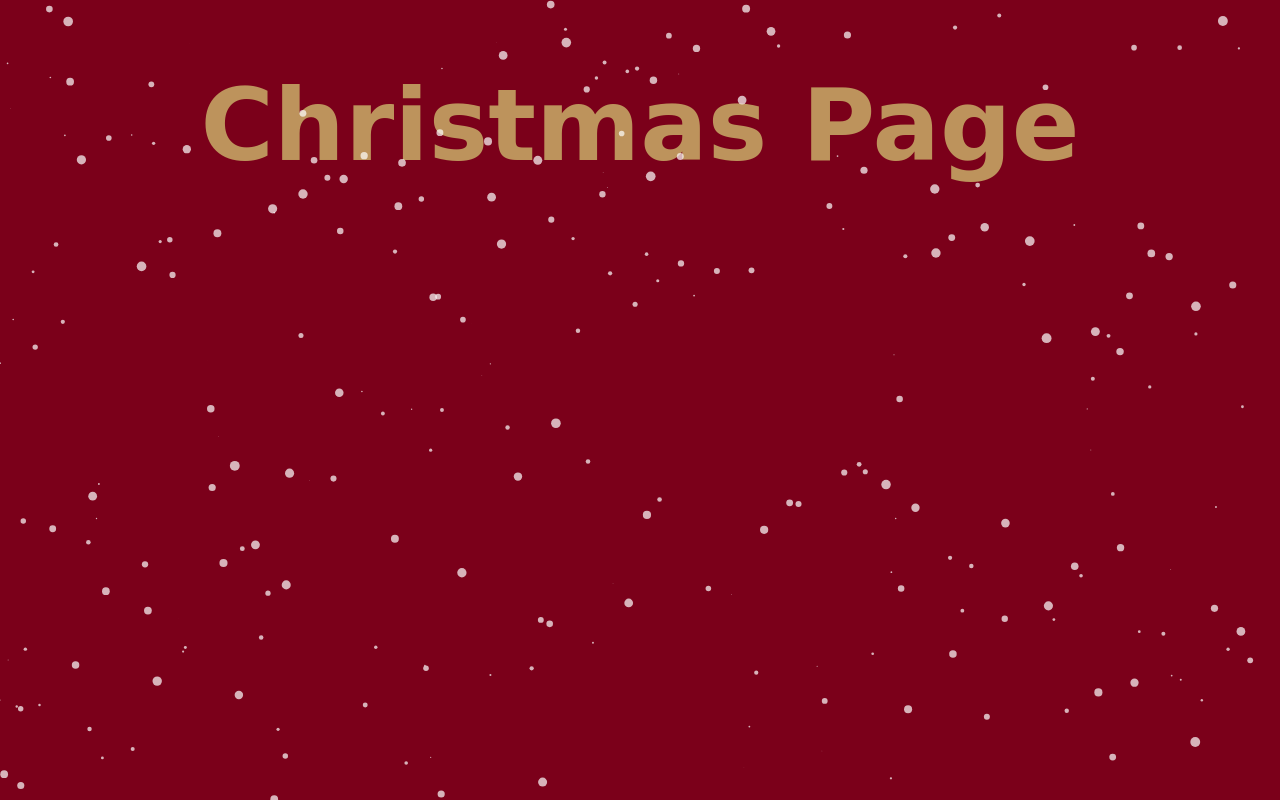
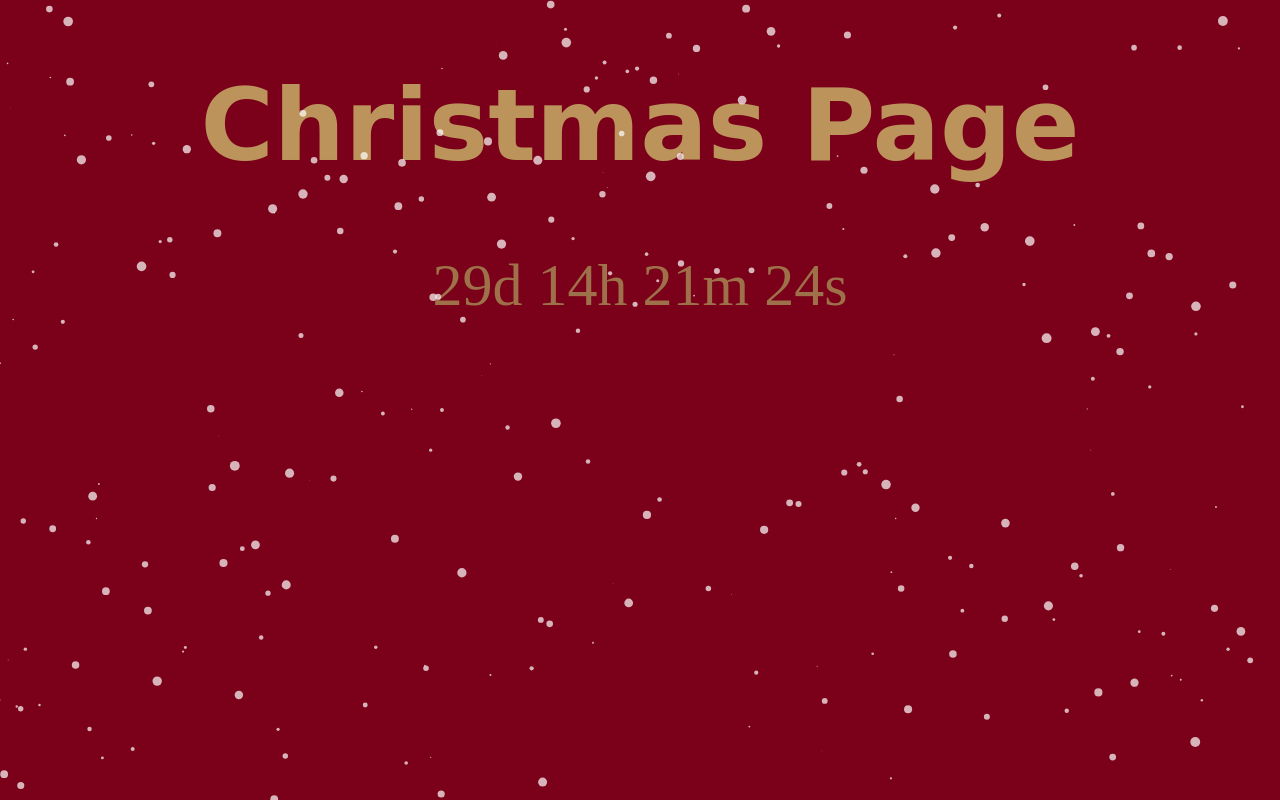
Before and after one commit to HenrietteMa/christmas, a plain HTML site: page index.html in a window 1280 px wide. Drawn offline with nearby package versions, Linux system fonts and the light colour scheme.

Commit message:
add countdown

```diff
--- a/index.html
+++ b/index.html
@@ -6,16 +6,20 @@
     <title>Christmas Page</title>
     <meta name='viewport' content='width=device-width, initial-scale=1'>
     <link rel='stylesheet' type='text/css' media='screen' href='main.css' href="snowflake.scss">
-    <script src='main.js'></script>
+    <script src='snow.js'></script>
+    <script src='timer.js'></script>
+
 </head>
 <body>
     <header>
         <h1>Christmas Page</h1>
-
     </header>
 
 <!--Quelle: https://www.balbooa.com/blog/tips-and-tricks/add-falling-snowflakes-animation-on-your-joomla-site -->
-<div id="snow"></div>
+    <div id="snow"></div>
+<!-- Timer -->
+    <p id="demo"></p>
+
 
 </body>
 </html>
--- a/main.css
+++ b/main.css
@@ -18,3 +18,10 @@ h1 {
     pointer-events: none;
     z-index: 1000;
 }
+
+p {
+    color: #9E714A;
+    text-align: center;
+    font-size: 60px;
+    margin-top: 0px;
+  }
--- /dev/null
+++ b/timer.js
@@ -0,0 +1,29 @@
+
+// Set the date we're counting down to
+var countDownDate = new Date("2021-12-24" ).getTime();
+
+// Update the count down every 1 second
+var x = setInterval(function() {
+
+  // Get today's date and time
+  var now = new Date().getTime();
+
+  // Find the distance between now and the count down date
+  var distance = countDownDate - now;
+
+  // Time calculations for days, hours, minutes and seconds
+  var days = Math.floor(distance / (1000 * 60 * 60 * 24));
+  var hours = Math.floor((distance % (1000 * 60 * 60 * 24)) / (1000 * 60 * 60));
+  var minutes = Math.floor((distance % (1000 * 60 * 60)) / (1000 * 60));
+  var seconds = Math.floor((distance % (1000 * 60)) / 1000);
+
+  // Output the result in an element with id="demo"
+  document.getElementById("demo").innerHTML = days + "d " + hours + "h "
+  + minutes + "m " + seconds + "s ";
+
+  // If the count down is over, write some text
+  if (distance < 0) {
+    clearInterval(x);
+    document.getElementById("demo").innerHTML = "EXPIRED";
+  }
+}, 1000);
```
Also changed, not shown: snow.js (renamed from main.js).
